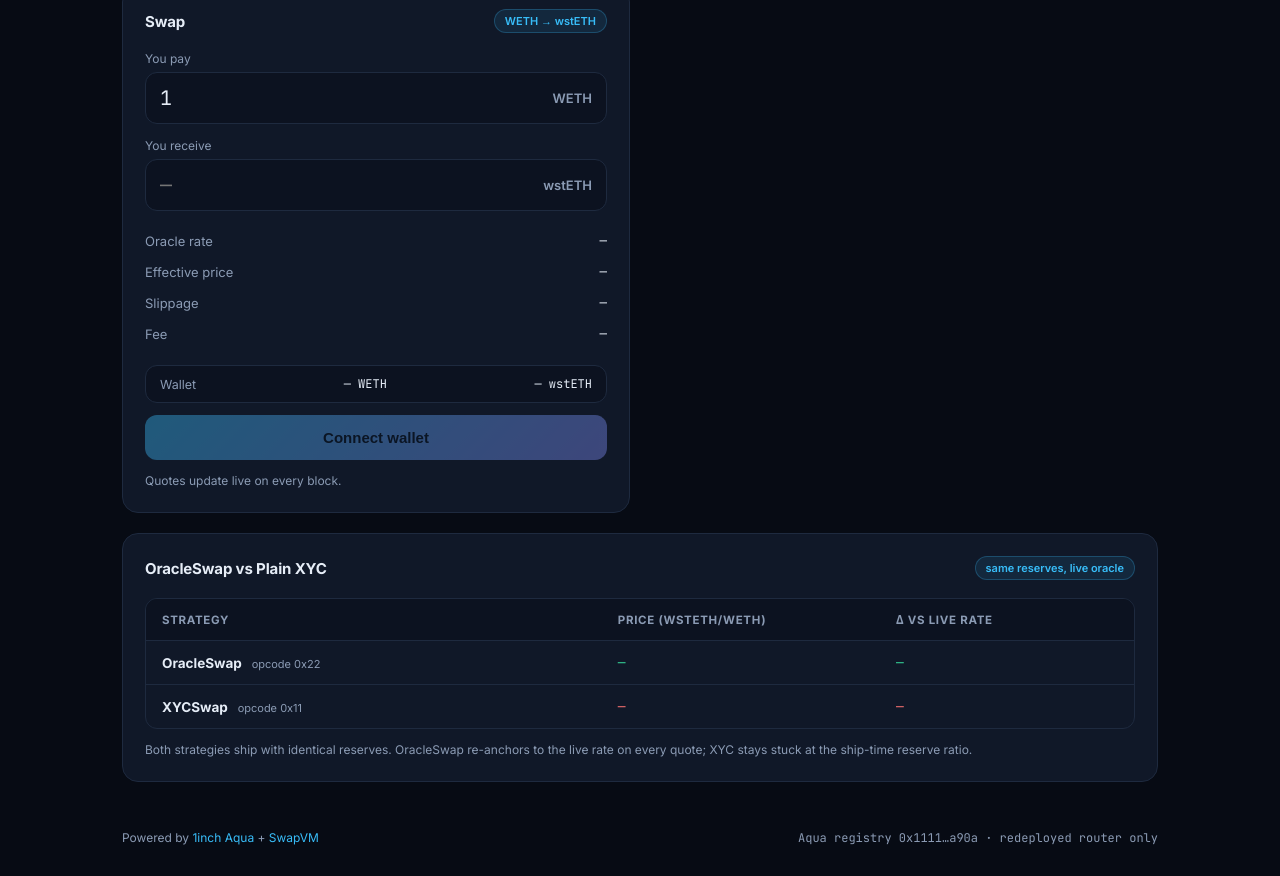
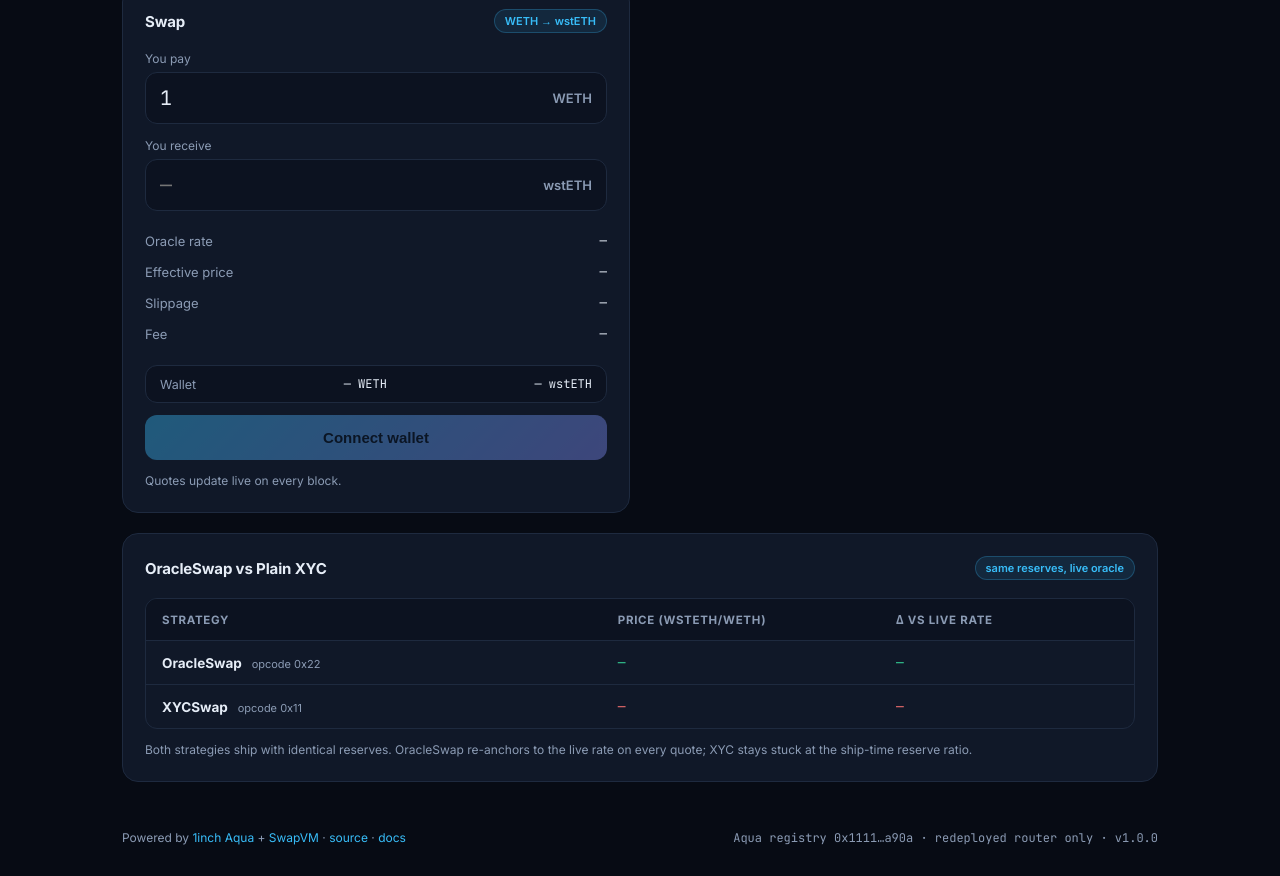
Before and after one commit to madschristensen99/aquawrap, a plain HTML site: page ui/index.html in a window 1280 px wide. Shown: the part 439-1315 px from the top of the page. Drawn offline with nearby package versions, Linux system fonts and the light colour scheme.

Commit message:
ui: add footer links and version

```diff
--- a/ui/index.html
+++ b/ui/index.html
@@ -149,8 +149,8 @@
   </main>
 
   <footer>
-    <span>Powered by <a href="https://github.com/1inch/aqua" target="_blank" rel="noopener">1inch Aqua</a> + <a href="https://github.com/1inch/swap-vm" target="_blank" rel="noopener">SwapVM</a></span>
-    <span class="mono">Aqua registry 0x1111…a90a · redeployed router only</span>
+    <span>Powered by <a href="https://github.com/1inch/aqua" target="_blank" rel="noopener">1inch Aqua</a> + <a href="https://github.com/1inch/swap-vm" target="_blank" rel="noopener">SwapVM</a> · <a href="https://github.com/madschristensen99/aquawrap" target="_blank" rel="noopener">source</a> · <a href="https://github.com/madschristensen99/aquawrap/blob/main/docs/ARCHITECTURE.md" target="_blank" rel="noopener">docs</a></span>
+    <span class="mono">Aqua registry 0x1111…a90a · redeployed router only · v1.0.0</span>
   </footer>
 
   <script type="module" src="app.js"></script>
```
